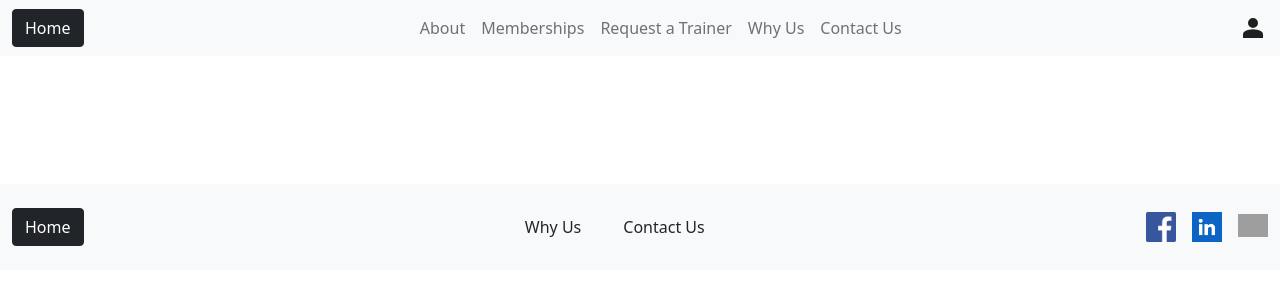
After one commit to mozorjr/CMPSC-390-Group-1-Project, a PHP site: page /SuccessfulLogin.html in a window 1280 px wide. The commit adds this page. Shown: the top 300 px of the page. Run offline with PHP 8.4, Linux system fonts and the light colour scheme; grey boxes are pictures that could not be loaded.

Commit message:
Got login to work and created a new file for login

```diff
--- /dev/null
+++ b/front-end/code/SuccessfulLogin.html
@@ -0,0 +1,50 @@
+<!DOCTYPE html>
+<html lang="en">
+<head>
+    <meta charset="UTF-8">
+    <meta name="viewport" content="width=device-width, initial-scale=1.0">
+    <link rel="stylesheet" href="styles.css">
+    <title>Login</title>
+    <link href="https://cdn.jsdelivr.net/npm/bootstrap@5.0.2/dist/css/bootstrap.min.css" rel="stylesheet" crossorigin="anonymous">
+    <script type="text/javascript" src="validation.js" defer></script>
+</head>
+
+<body>
+  <nav class="navbar navbar-expand-lg navbar-light bg-light">
+    <div class="container-fluid">
+      <a class="btn btn-dark" href="index.html">Home</a>
+      <div class="collapse navbar-collapse">
+        <ul class="navbar-nav mx-auto">
+          <li classsss="nav-item"><a class="nav-link" href="about.html">About</a></li>
+          <li class="nav-item"><a class="nav-link" href="member.html">Memberships</a></li>
+          <li class="nav-item"><a class="nav-link" href="RT.html">Request a Trainer</a></li>
+          <li class="nav-item"><a class="nav-link" href="whyUs.html">Why Us</a></li>
+          <li class="nav-item"><a class="nav-link" href="contact.html">Contact Us</a></li>
+        </ul>
+        <a href="profile.html">
+            <svg  xmlns="http://www.w3.org/2000/svg" height="30px" viewBox="0 -960 960 960" width="30px" fill="#1f1f1f"><path d="M480-480q-66 0-113-47t-47-113q0-66 47-113t113-47q66 0 113 47t47 113q0 66-47 113t-113 47ZM160-160v-112q0-34 17.5-62.5T224-378q62-31 126-46.5T480-440q66 0 130 15.5T736-378q29 15 46.5 43.5T800-272v112H160Z"/></svg>
+        </a>
+      </div>
+    </div>
+  </nav>
+
+<footer class="foot bg-light py-4 mt-5">
+    <div class="container-fluid d-flex justify-content-between align-items-center">
+        <a class="btn btn-dark" href="index.html">Home</a>
+        <nav class="d-flex gap-3">
+            <a href="whyUs.html" class="btn">Why Us</a>
+            <a href="contact.html" class="btn">Contact Us</a>
+        </nav>
+        <div class="d-flex gap-3">
+            <a href="https://www.facebook.com/?stype=lo&flo=1&deoia=1&jlou=AfdjgGZOS83Ieqm0hmBi6nRSnGTFnPIg0QwQUkfn8PAQkKCD96hoN3jYiNbd3hWJl-w_fxz34f3OjXcnvltHSD4jO78MOHRtFU_ZZ9YpS4dHfA&smuh=24868&lh=Ac8iXpovKhmWYm_-UDk" target="_blank">
+                <img src="Facebook_logo_(square).png" class="img-fluid" style="max-width: 30px;" alt="Facebook">
+        </a>
+        <a href="https://www.linkedin.com/in/health-horizon-825a80351" target="_blank">
+        <img src="linkedin.png" class="img-fluid" style="max-width: 30px;" alt="LinkedIn">
+                </a>
+                <a href="https://www.instagram.com/hea.lthhorizon/" target="_blank">
+            <img src="Insta-Logo.png" class="img-fluid" style="max-width: 30px;" alt="Instagram">
+                </a>
+        </div>
+    </div>
+</footer>
```
Also changed, not shown: front-end/code/RT.html (+17 -1 lines), front-end/code/about.html (+17 -1 lines), front-end/code/contact.html (+15 -1 lines), front-end/code/index.html (+16 -1 lines), front-end/code/login.php (+18 -0 lines), front-end/code/member.html (+18 -1 lines), front-end/code/whyUs.html (+17 -1 lines).
